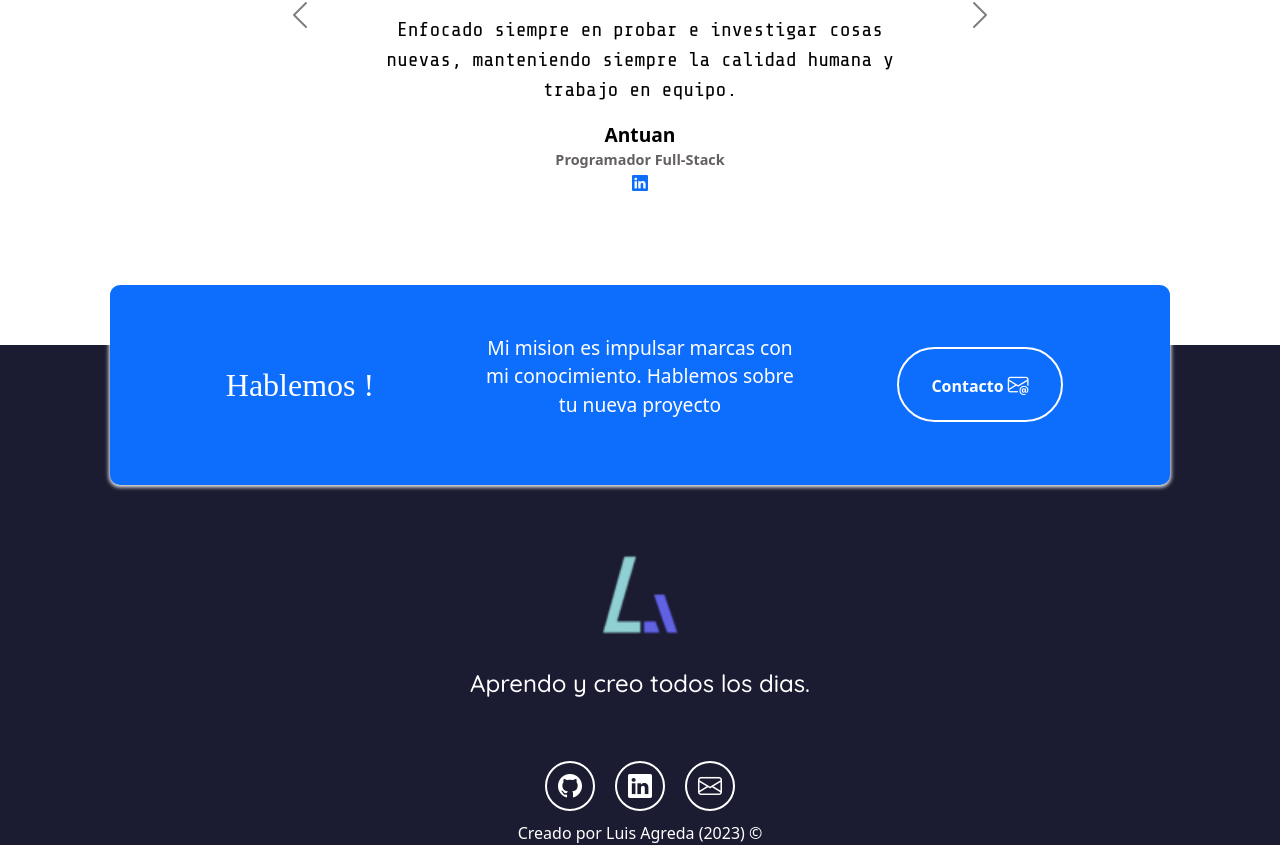
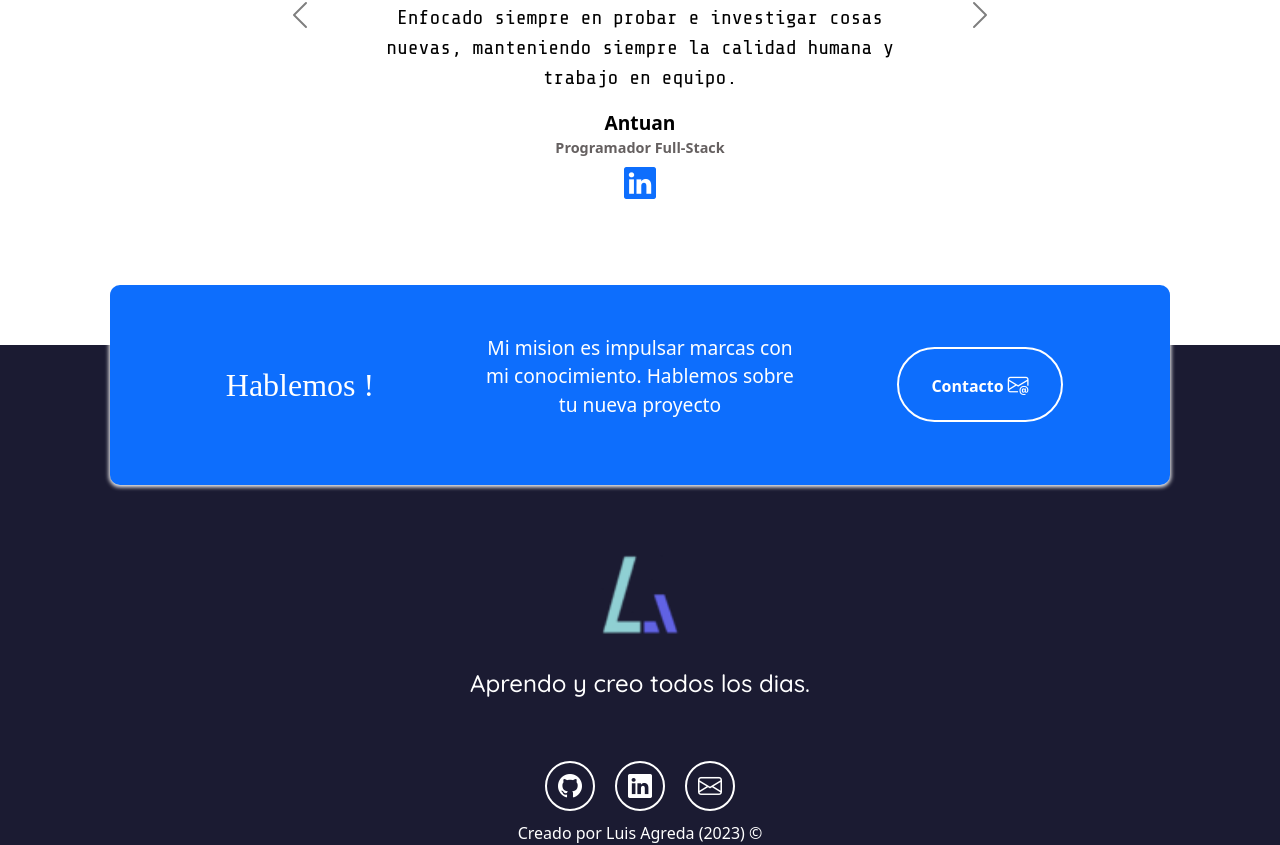
Before and after one commit to AgredaLuis/LuisAgreda-dev, a React (Vite) app: page / in a window 1280 px wide. Shown: the part 3773-4618 px from the top of the page. Built offline with nearby package versions, Linux system fonts and the light colour scheme; a web font is replaced by a local one.

Commit message:
arreglando los testimonial links

```diff
--- a/src/container/Testimonials/Testimonials.jsx
+++ b/src/container/Testimonials/Testimonials.jsx
@@ -1,8 +1,7 @@
-import React from 'react'
-import './Testimonials.scss'
+import React from "react";
+import "./Testimonials.scss";
 import { motion } from "framer-motion";
-import {images} from '../../constants/index'
-
+import { images } from "../../constants/index";
 
 const Testimonials = () => {
   return (
@@ -13,16 +12,13 @@ const Testimonials = () => {
         transition={{ durtation: 0.5 }}
         className="app__header-info"
       >
-
         <h3 className="seccion-descripcion">
           Estos son algunos testimonios de colegas y clientes...
         </h3>
-
       </motion.div>
       {/* Carrousel */}
       <div className="carousel carousel-dark slide" id="testimonios-carrusel">
         <div className="carousel-inner">
-
           <div className="carousel-item active">
             <div className="container">
               <img
@@ -31,18 +27,22 @@ const Testimonials = () => {
                 alt="cliente1"
               />
               <p className="testimonio-texto">
-                Enfocado siempre en probar e investigar cosas nuevas, manteniendo siempre la calidad humana y trabajo en equipo.
+                Enfocado siempre en probar e investigar cosas nuevas,
+                manteniendo siempre la calidad humana y trabajo en equipo.
               </p>
               <div className="testimonio-info">
                 <p className="cliente">Antuan</p>
                 <p className="cargo">Programador Full-Stack</p>
               </div>
-              <a href="https://www.linkedin.com/in/antuan01/" target='_blank'><i class="bi bi-linkedin"></i></a>
+              <a
+                href="https://www.linkedin.com/in/antuan01/"
+                target="_blank"
+                className="testimonio-link"
+              >
+                <i class="bi bi-linkedin"></i>
+              </a>
             </div>
           </div>
-
-
-
         </div>
         <button
           className="carousel-control-prev"
@@ -50,7 +50,10 @@ const Testimonials = () => {
           data-bs-target="#testimonios-carrusel"
           data-bs-slide="prev"
         >
-          <span className="carousel-control-prev-icon" aria-hidden="true"></span>
+          <span
+            className="carousel-control-prev-icon"
+            aria-hidden="true"
+          ></span>
           <span className="visually-hidden">Previous</span>
         </button>
         <button
@@ -59,13 +62,15 @@ const Testimonials = () => {
           data-bs-target="#testimonios-carrusel"
           data-bs-slide="next"
         >
-          <span className="carousel-control-next-icon" aria-hidden="true"></span>
+          <span
+            className="carousel-control-next-icon"
+            aria-hidden="true"
+          ></span>
           <span className="visually-hidden">Next</span>
         </button>
       </div>
     </section>
+  );
+};
 
-  )
-}
-
-export default Testimonials
+export default Testimonials;
--- a/src/container/Testimonials/Testimonials.scss
+++ b/src/container/Testimonials/Testimonials.scss
@@ -48,6 +48,9 @@
   font-size: 0.9rem;
   color: #656060;
 }
+.testimonio-link{
+  font-size: 2rem;
+}
 
 @media screen and (max-width: 800px) {
   .testimonio-imagen {
```
Lines whose indentation alone changed are shown as unchanged.
